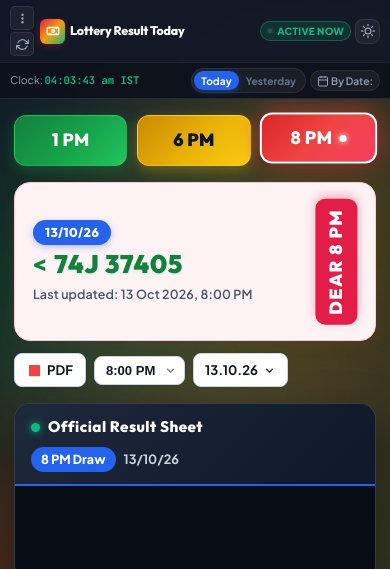
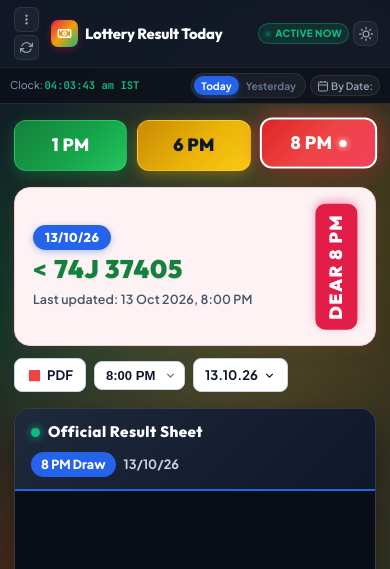
Before and after one commit to thesuvajit/Lottery-Result, a plain HTML site: page index.html in a window 390 px wide. Shown: the top 569 px of the page. Drawn offline with Linux system fonts and the light colour scheme.

Commit message:
style: increase header title font size and optimize navbar spacing for mobile

```diff
--- a/css/style.css
+++ b/css/style.css
@@ -314,24 +314,25 @@ button {
   display: flex;
   align-items: center;
   justify-content: space-between;
-  padding: 6px 10px;
-  gap: 6px;
+  padding: 7px 12px;
+  gap: 8px;
 }
 
 /* Left Stack: Three-dots on top, Refresh directly below */
 .header-left-tools {
   display: flex;
   flex-direction: column;
-  gap: 2px;
+  gap: 3px;
   align-items: center;
   justify-content: center;
   flex-shrink: 0;
+  margin-left: 2px;
 }
 
 .header-left-tools .action-icon-btn {
-  width: 24px;
-  height: 24px;
-  border-radius: 5px;
+  width: 25px;
+  height: 25px;
+  border-radius: 6px;
   padding: 0;
   display: flex;
   align-items: center;
@@ -346,9 +347,10 @@ button {
 .brand-wrap {
   display: flex;
   align-items: center;
-  gap: 5px;
+  gap: 7px;
   flex: 1;
   min-width: 0;
+  margin-left: 4px;
 }
 
 .brand-menu-wrap {
@@ -445,9 +447,9 @@ button {
 }
 
 .brand-icon-box {
-  width: 25px;
-  height: 25px;
-  border-radius: 6px;
+  width: 27px;
+  height: 27px;
+  border-radius: 7px;
   background: linear-gradient(135deg, #e11d48 0%, #f59e0b 50%, #10b981 100%);
   display: flex;
   align-items: center;
@@ -458,16 +460,16 @@ button {
 }
 
 .brand-icon-box svg {
-  width: 14px;
-  height: 14px;
+  width: 15px;
+  height: 15px;
 }
 
 /* Site Title: Always on 1 single line next to logo on mobile without truncation */
 .site-title {
   font-family: var(--font-heading);
-  font-size: clamp(0.74rem, 3.2vw, 1.05rem);
+  font-size: clamp(0.88rem, 3.8vw, 1.15rem);
   font-weight: 800;
-  letter-spacing: -0.02em;
+  letter-spacing: -0.015em;
   color: var(--text-primary);
   line-height: 1.2;
   white-space: nowrap;
```
